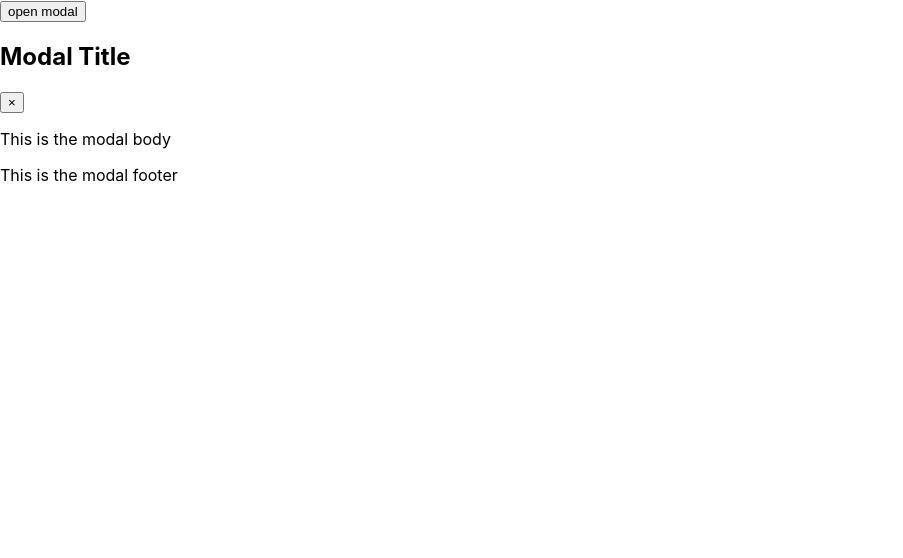
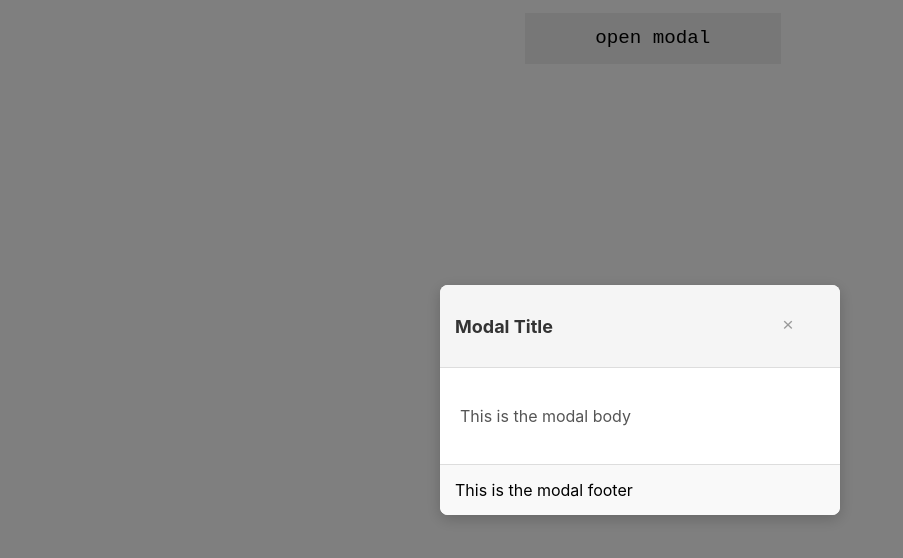
Before and after one commit to khankadir193/reactjs-interviewbased-projects, a React (Create React App) app: page / in a window 1280 px wide. Both pictures are taken after a click on the button "open modal". Shown: the top 558 px of the page, without its empty margins (0-903 px from the left). Built offline with nearby package versions, Linux system fonts and the light colour scheme.

Commit message:
dailog-box footer

```diff
--- a/src/Modal/DailogBox.js
+++ b/src/Modal/DailogBox.js
@@ -1,4 +1,5 @@
-import React from 'react'
+import React from 'react';
+import './dailog.css';
 
 const DailogBox = ({open,close,header,body,footer}) => {
     if(!open) return null;
--- a/src/Modal/ModalComp.js
+++ b/src/Modal/ModalComp.js
@@ -1,5 +1,6 @@
 import React from 'react';
 import DailogBox from './DailogBox';
+import './dailog.css';
 
 const ModalComp = () => {
     const [isDailogOpen, setIsDailogOpen] = React.useState(false);
@@ -8,7 +9,7 @@ const ModalComp = () => {
     const closeDailog = () => setIsDailogOpen(false);
 
     return (
-        <div>
+        <div className='dailog-container'>
             <button onClick={openDailog}>open modal</button>
             <DailogBox
                 open={isDailogOpen}
--- /dev/null
+++ b/src/Modal/dailog.css
@@ -0,0 +1,107 @@
+/* Overlay styling to dim the background */
+.dialog-overlay {
+  position: fixed;
+  top: 0;
+  left: 0;
+  width: 100%;
+  height: 100%;
+  background: rgba(0, 0, 0, 0.5);
+  display: flex;
+  justify-content: center;
+  align-items: center;
+  z-index: 1000;
+}
+
+/* Main dialog box styling */
+.dialog-box {
+  background: #fff;
+  border-radius: 8px;
+  width: 400px;
+  max-width: 90%;
+  box-shadow: 0px 4px 15px rgba(0, 0, 0, 0.2);
+  overflow: hidden;
+  display: flex;
+  flex-direction: column;
+  animation: slide-down 0.3s ease-out;
+}
+
+/* Header styling */
+.dialog-header {
+  background: #f5f5f5;
+  padding: 15px;
+  display: flex;
+  justify-content: space-between;
+  align-items: center;
+  border-bottom: 1px solid #ddd;
+}
+
+/* Title styling */
+.dialog-header h2 {
+  margin: 0;
+  font-size: 18px;
+  font-weight: bold;
+  color: #333;
+}
+
+/* Close button styling */
+.close-button {
+  background: none;
+  border: none;
+  font-size: 20px;
+  color: #999;
+  cursor: pointer;
+  transition: color 0.2s ease-in;
+}
+
+.close-button:hover {
+  color: #333;
+}
+
+/* Body styling */
+.dialog-body {
+  padding: 20px;
+  color: #555;
+  font-size: 16px;
+  line-height: 1.5;
+}
+
+/* Footer styling */
+.dialog-footer {
+  padding: 15px;
+  /* text-align: right; */
+  background: #f9f9f9;
+  border-top: 1px solid #ddd;
+}
+
+/* Animation for sliding the dialog box */
+@keyframes slide-down {
+  from {
+    transform: translateY(-20px);
+    opacity: 0;
+  }
+  to {
+    transform: translateY(0);
+    opacity: 1;
+  }
+}
+
+/* dailog-container */
+.dailog-container {
+    display: flex;
+    justify-content: center;
+    width: 100%;
+    margin: 1vw;
+}
+
+.dailog-container button{
+    width: 20%;
+    border: none;
+    height: 4vw;
+    cursor: pointer;
+    font-size: larger;
+    font-family: 'Courier New', Courier, monospace;
+}
+
+.dailog-container .dialog-box {
+    margin: 0 auto;
+}
```
